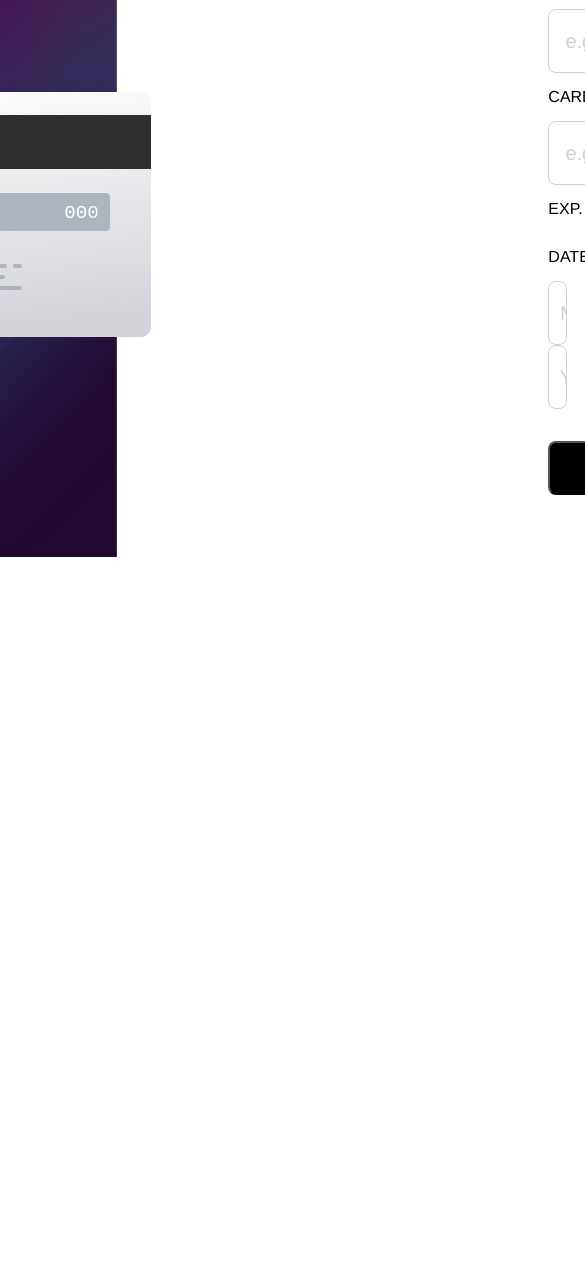
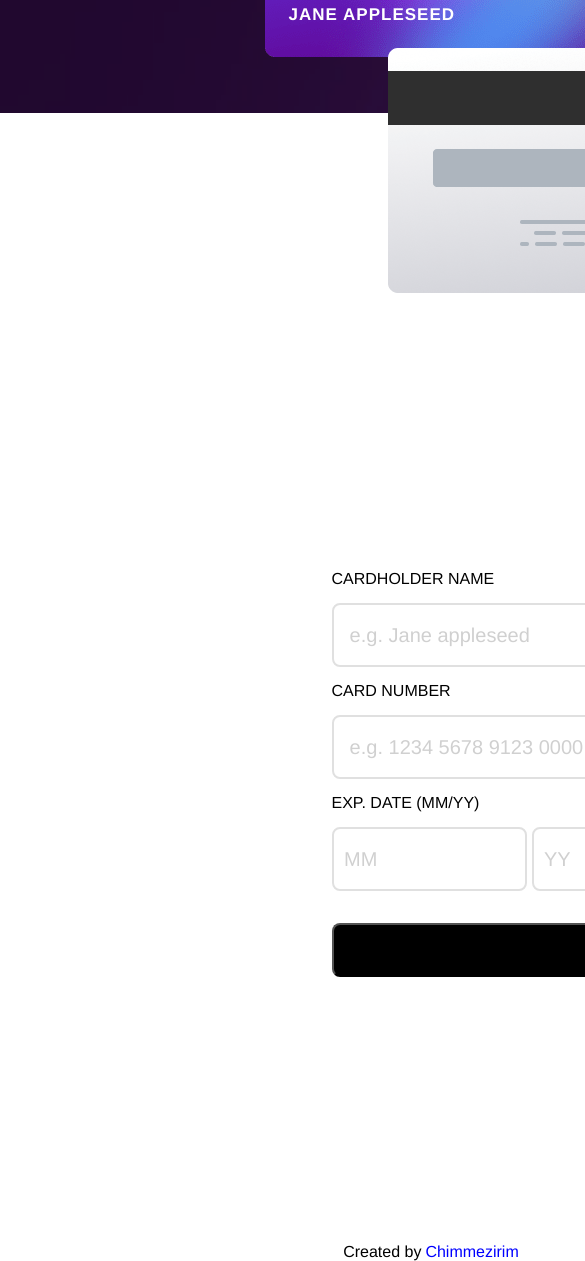
Before and after one commit to Mmezirim/card, a plain HTML site: page index.html in a window 390 px wide. Shown: the part 287-1548 px from the top of the page, 585 px wide, since content can reach past the window. Before the commit the page ends 1019 px from the top, so only its background shows below. Drawn offline with Linux system fonts and the light colour scheme.

Commit message:
fourthcommit

```diff
--- a/index.html
+++ b/index.html
@@ -8,10 +8,10 @@
     <link rel="stylesheet" href="style.css">
 </head>
 <body>
-    <div class="card-sample">
+    <div>
         <div class="background"></div>
     </div>
-        <div class="container">
+    <div class="container">
             <div class="details">
                 <main>
                     <div class="card-details">
@@ -30,7 +30,8 @@
                     </div>
                 </main>
             </div>
-                <form action="#" class="form-class">
+            <div class="forms">
+                <form action="#">
                     <label for="Cardholder">CARDHOLDER NAME</label>
                     <input
                     class="inputs"
@@ -51,7 +52,7 @@
                     />
                     <div class="form-divider">
                         <div class="expiry-date-input">
-                            <label for="expiry-date">EXP. DATE</label>
+                            <label for="expiry-date">EXP. DATE (MM/YY)</label>
                             </br>
                             <input
                              class="smaller-inputs"
@@ -67,6 +68,7 @@
                              placeholder=" YY"
                              aria-label="Card expiration year input"
                              pattern="\d\d"
+                             size="25"
                              required
                              />
                         </div>
@@ -85,6 +87,10 @@
                     </div>
                         <button class="button"> confirm </button>
                 </form>
+            </div>
         </div>
+        <footer>
+            Created by <a href="https://github.com/Mmezirim"> Chimmezirim</a>
+        </footer>
 </body>
 </html>
--- a/style.css
+++ b/style.css
@@ -1,43 +1,37 @@
+/*********MAIN CSS*********/
 *{
     box-sizing: border-box;
     margin: 0;
     padding: 0;
     font-family: "Space Grotesk", Helvetica, Arial, sans-serif;
 }
-body{
-
-}
-.background{
-    position: fixed;
+.background {
+    position: absolute;
     z-index: -9999;
     background-image: url("/images/bg-main-desktop.png");
     background-size: cover;
     background-repeat: no-repeat;
     width: 30%;
-    height: 100%
-
-}
+    height: 100%;
+  }
 .container{
     display: flex;
-    justify-content: center;
+    justify-content: center ;
     align-items: center;
     padding-top: 15%;
-    margin: 0% 10%;
-    flex-wrap: no-wrap;
-    gap: 2%;
+    position: relative;
+    flex-shrink: inherit;
 }
-
 .card-details{
     font-family: 'Courier New', Courier, monospace;
-    margin-left: 2%;
-    position: relative;
+    margin-left: 15%;
+    flex-shrink: 10%;
 }
 #card-front{
     align-items: center;
     color: white;
     background-image: url("./images/bg-card-front.png");
     height: 20rem;
-
     background-repeat: no-repeat;
     align-items: center;
     padding-left: 1.5rem;
@@ -62,7 +56,7 @@ body{
     border: 2px solid white;
     height: 1.5em;
     width: 1.5em;
-    padding-left: 5px !important;
+    padding-left: 5px;
 }
 #card-number{
     font-size: xx-large;
@@ -98,18 +92,20 @@ span{
     font-size: 20px;
 }
 input{
-    border: 1.5px solid rgb(208, 208, 208);
+    border: 2px solid rgb(224, 224, 224);
     font-size: 20px;
     padding-left: 5px;
-    flex-shrink: 0%;
 }
-.form-class{
-    display: flex;
-    flex-direction: column;
+.forms{
+  max-width: 100%;
+}
+form{
+    display:grid;
     line-height: 3rem;
     font-family: 'Courier New', Courier, monospace;
     max-width: 80%;
-    margin-top: -15%;
+    margin-top: -40%;
+    flex-shrink: 0;
 }
 .inputs{
     height: 4rem;
@@ -120,18 +116,23 @@ input{
 .form-divider{
     display: flex;
     max-width: 80%;
+    flex-shrink: 0;
 }
-
+.expiry-date-input{
+    flex-shrink: 5;
+}
 .smaller-inputs{
     height: 4rem;
     width: 45%;
     border-radius: 0.5rem;
+    position: relative;
 }
 .CVC-input{
     height: 4rem;
     border-radius: 0.5rem;
+    inset: 0;
 }
-.button{
+button{
     max-width: 80%;
     padding: 1rem ;
     margin-top: 2rem;
@@ -139,4 +140,77 @@ input{
     color: white;
     font-size: medium;
     background-color: black;
+    cursor: pointer;
 }
+footer{
+    display: flex;
+    justify-content: center;
+    align-items: baseline;
+}
+a{
+    text-decoration: none;
+    padding-left: 4px;
+    color: blue;
+}
+/********MEDIA QUERY1*********/
+@media (max-width:1600px){
+    .background{
+        position: absolute;
+        background-image: url("./images/bg-main-mobile.png");
+        background-repeat: no-repeat;
+        background-size: cover;
+        width: 150%;
+        height: 400px;
+    }
+    .container{
+        display: flex;
+        flex-direction: column;
+        margin-left: 50%;
+    }
+    #cvc-display{
+        position: absolute;
+    }
+    .card-back{
+        margin-top: -13%;
+    }
+    form{
+        max-width: max-content;
+    }
+    footer{
+        justify-content: baseline;
+        padding-top: 40%;
+        padding-left: 30%;
+    }
+}
+/*******MEDIA QUERY2*********/
+@media (max-width:1005px) {
+    .background{
+        position: absolute;
+        background-image: url("./images/bg-main-mobile.png");
+        background-repeat: no-repeat;
+        background-size: cover;
+        width: 200%;
+        height: 400px;
+    }
+    .container{
+        margin-left: 50%;
+    }
+    form{
+        width: 100rem;
+    }
+    main{
+       margin-left: 33%;
+    }
+    .card-details{
+        margin-left: -2%;
+    }
+}
+@media (max-width:680px) {
+    .background{
+        width: 500%;
+        height: 400px;
+    }
+    body{
+        margin-right: -70%;
+    }
+}
```
